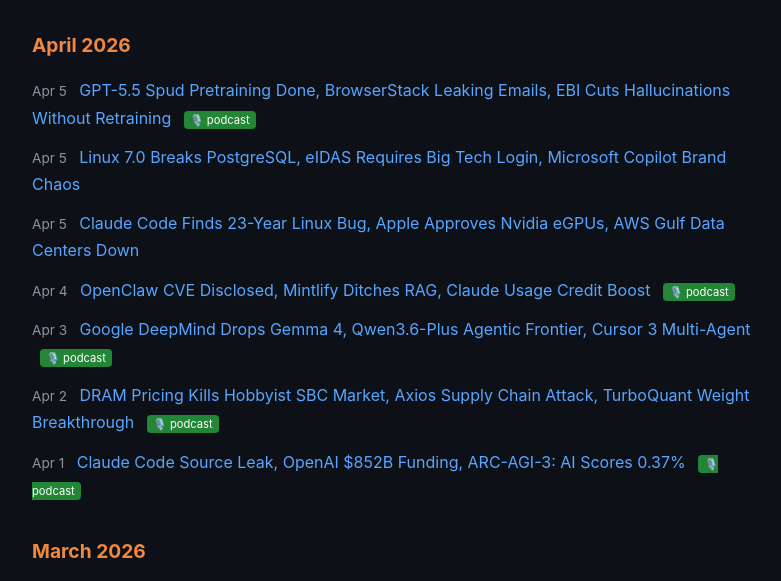
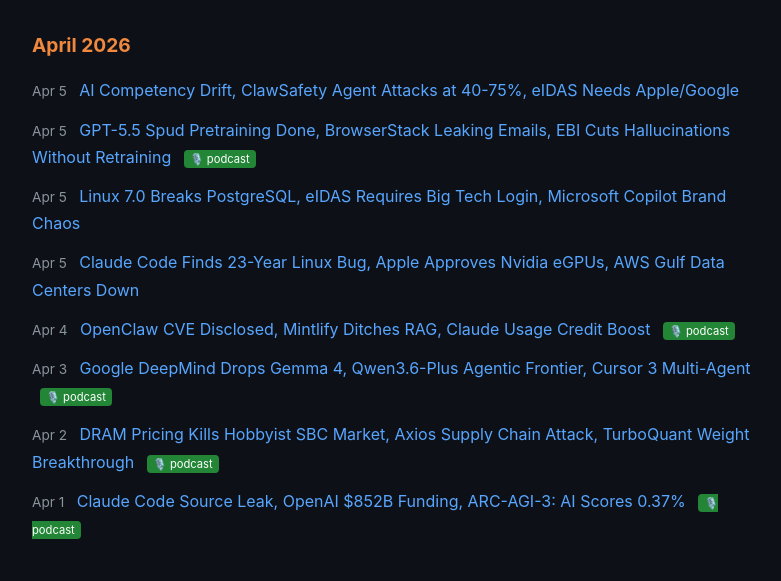
Before and after one commit to at0mic-thoughts/tech-news, a plain HTML site: page index.html in a window 1280 px wide. Shown: the part 144-725 px from the top of the page, without its empty margins (248-1029 px from the left). Drawn offline with Linux system fonts and the light colour scheme.

Commit message:
Update index for 2026-04-05

```diff
--- a/index.html
+++ b/index.html
@@ -55,6 +55,10 @@
 
   <h2>April 2026</h2>
   <ul>
+    <li>
+      <span class="date">Apr 5</span>
+      <a href="editions/2026/04/2026-04-05.html">AI Competency Drift, ClawSafety Agent Attacks at 40-75%, eIDAS Needs Apple/Google</a>
+    </li>
     <li>
       <span class="date">Apr 5</span>
       <a href="editions/2026/04/2026-04-05.html">GPT-5.5 Spud Pretraining Done, BrowserStack Leaking Emails, EBI Cuts Hallucinations Without Retraining</a> <span class="audio-badge">🎙️ podcast</span>
```
